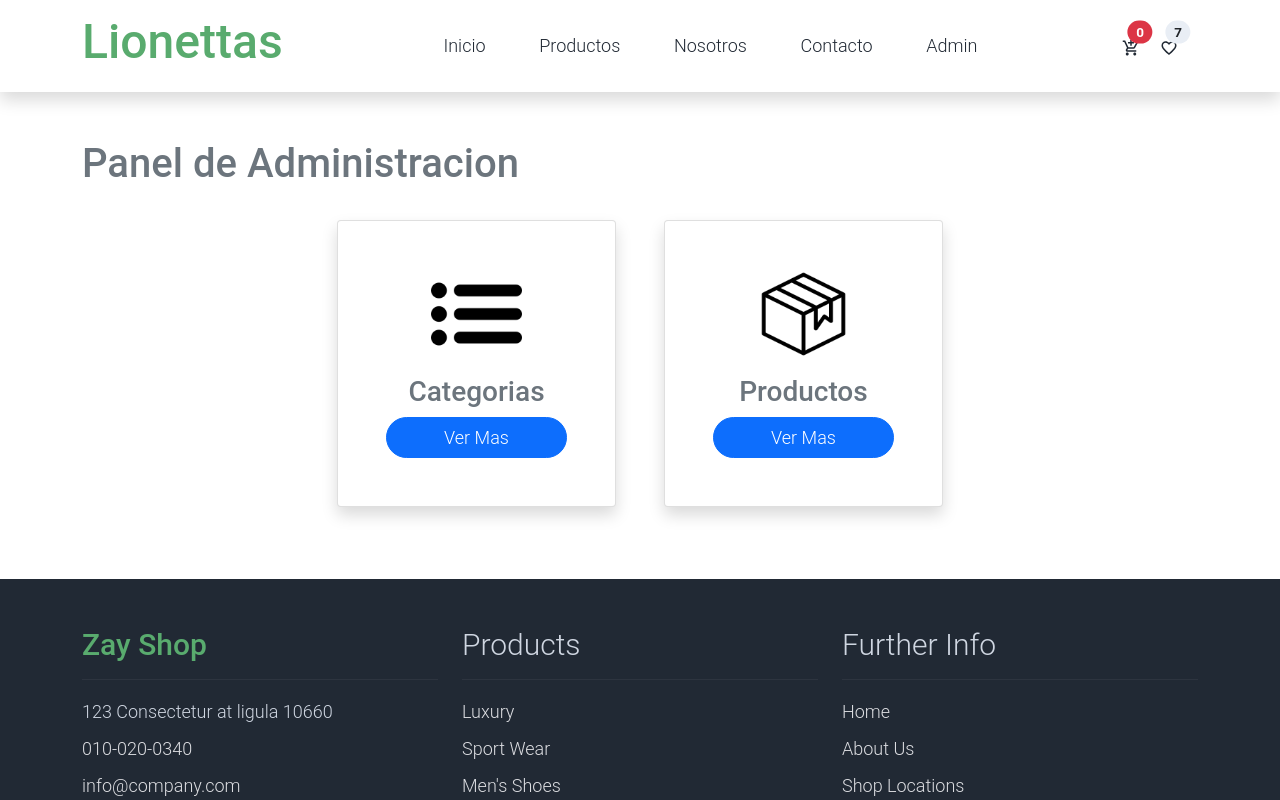
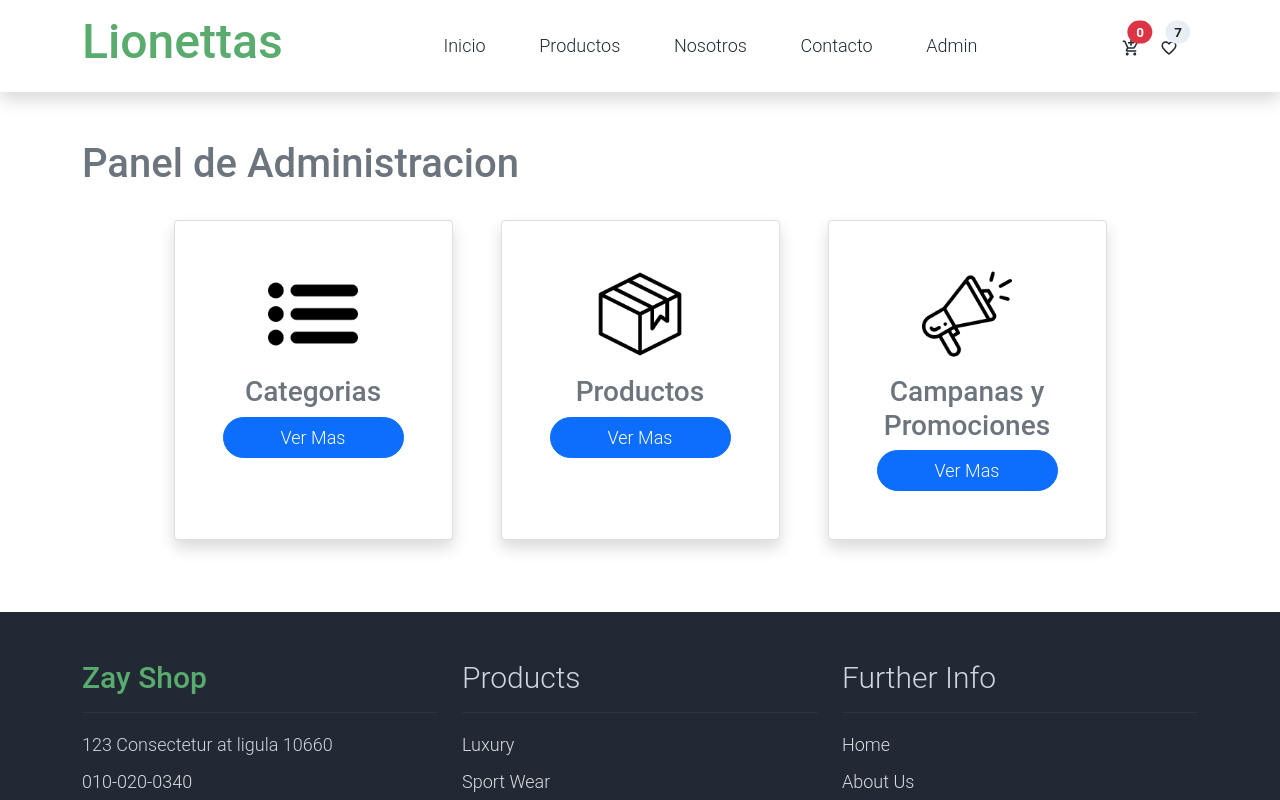
Before and after one commit to Allam9573/piedra-y-oro, a React (Vite) app: page /admin in a window 1280 px wide. Shown: the top 800 px of the page. Built offline with nearby package versions, Linux system fonts and the light colour scheme.

Commit message:
logo promociones

```diff
--- a/package.json
+++ b/package.json
@@ -17,7 +17,8 @@
     "react-dom": "^18.3.1",
     "react-icons": "^5.3.0",
     "react-router-dom": "^6.26.1",
-    "sweetalert": "^2.1.2"
+    "sweetalert": "^2.1.2",
+    "swiper": "^11.1.15"
   },
   "devDependencies": {
     "@eslint/js": "^9.9.0",
--- a/src/hooks/useCategorias.js
+++ b/src/hooks/useCategorias.js
@@ -24,7 +24,7 @@ const useCategorias = () => {
                 navigate('/admin/categorias');
 
             })
-            .catch(() => swal("Error inesperado!", "Ocurrio un error al guardar la categoria", "error"))
+            .catch(() => swal("Error inesperado!", "Ocurrio un error al guardar la categoria, verifica que los campos tengas datos validos.", "error"))
     }
     const buscarCategoria = id => {
         CategoriaService.buscarCategoria(id)
--- a/src/pages/Admin.jsx
+++ b/src/pages/Admin.jsx
@@ -2,6 +2,7 @@ import React from 'react'
 import { Link } from 'react-router-dom'
 import categories from '../assets/img/categories.png'
 import products from '../assets/img/product.png'
+import promocion from '../assets/img/promocion.png'
 
 export const Admin = () => {
 
@@ -20,6 +21,11 @@ export const Admin = () => {
                         <h3 className='text-secondary'>Productos</h3>
                         <Link to={'/admin/productos'} className='btn btn-primary rounded-pill'>Ver Mas</Link>
                     </div>
+                    <div className="card shadow p-5 text-center w-25 m-4">
+                        <img src={promocion} width={'50%'} className='mx-auto mb-3' alt="" />
+                        <h3 className='text-secondary'>Campanas y Promociones</h3>
+                        <Link to={''} className='btn btn-primary rounded-pill'>Ver Mas</Link>
+                    </div>
                 </div>
             </div>
         </div>
--- a/src/pages/ProductosPage.jsx
+++ b/src/pages/ProductosPage.jsx
@@ -16,11 +16,10 @@ export const ProductosPage = () => {
     }
 
     const [busqueda, setBusqueda] = useState('')
+    const [cart, setCart] = useState(initialState)
 
     const { productos } = useProductos()
     const { categorias } = useCategorias()
-
-    const [cart, setCart] = useState(initialState)
 
     const resultados = productos.filter(producto => producto.nombre.toLowerCase().includes(busqueda.trim().toLowerCase()))
 
```
Also changed, not shown: src/assets/img/promocion.png (added), 1 other file (tests, documents, lock files or other folders).
